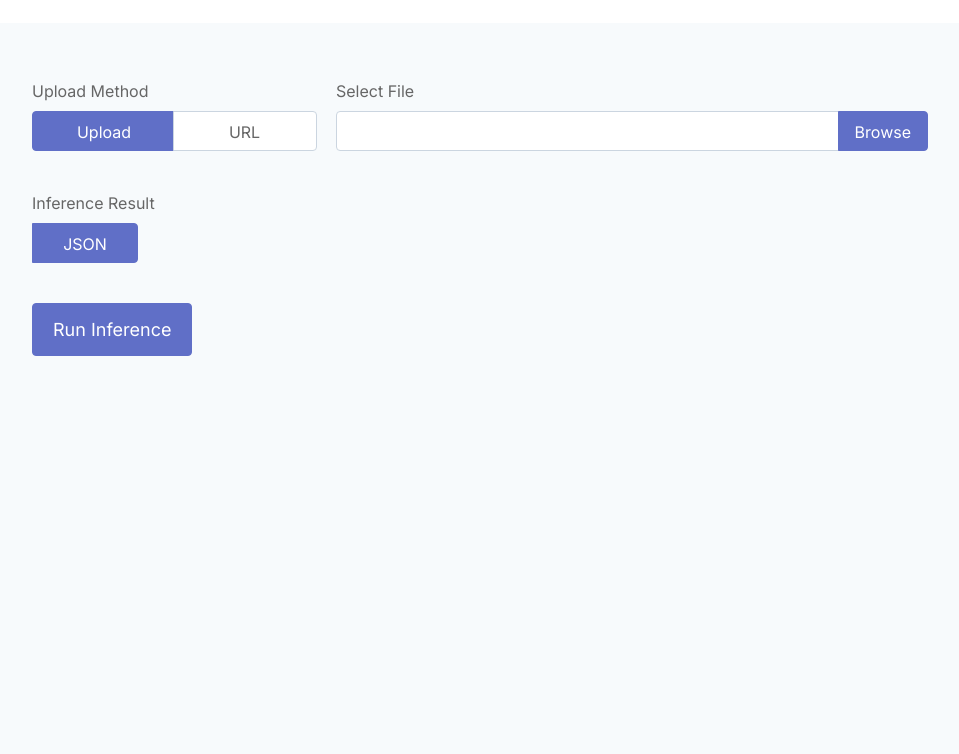
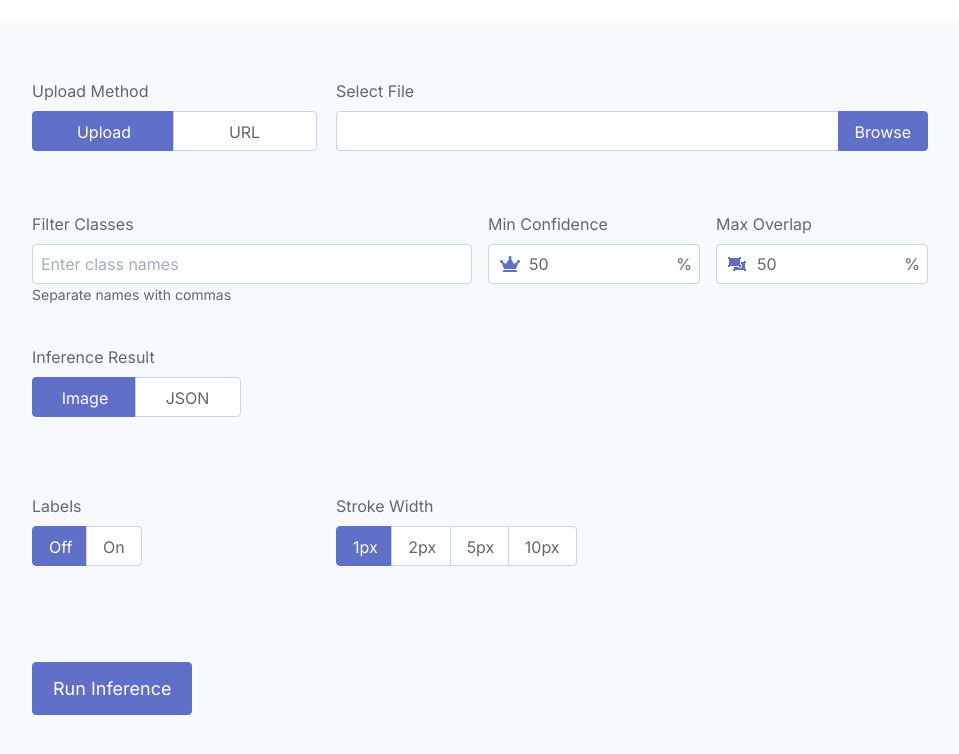
Before and after one commit to DanieleWEG/EIA_demo, a plain HTML site: page index.html in a window 1280 px wide. Shown: the part 126-880 px from the top of the page, without its empty margins (8-967 px from the left). Before the commit the page ends 800 px from the top, so only its background shows below. Drawn offline with nearby package versions, Linux system fonts and the light colour scheme; a small style sheet from the web is missing.

Commit message:
Update index.html

```diff
--- a/index.html
+++ b/index.html
@@ -1,6 +1,8 @@
 <head>
   <meta charset="UTF-8">
   <meta name="viewport" content="width=device-width, initial-scale=1.0">
+  <link href="https://fonts.googleapis.com/css2?family=Inter:wght@400;600&display=swap" rel="stylesheet">
+  <link rel="stylesheet" href="https://pro.fontawesome.com/releases/v5.10.0/css/all.css" integrity="sha384-AYmEC3Yw5cVb3ZcuHtOA93w35dYTsvhLPVnYs9eStHfGJvOvKxVfELGroGkvsg+p" crossorigin="anonymous"/>
   <title>Roboflow Inference Demo</title>
   <!-- External Libraries -->
   <link href="https://cdnjs.cloudflare.com/ajax/libs/tailwindcss/1.9.6/tailwind.min.css" rel="stylesheet" integrity="sha512-/..." crossorigin="anonymous" />
@@ -62,13 +64,53 @@
 						<input type="text" id="url" placeholder="https://path.to/your.jpg" class="input"/><br>
 					</div>
 				</div>
+
+				<div class="col-12-m6">
+					<label class="input__label" for="classes">Filter Classes</label>
+					<input type="text" id="classes" placeholder="Enter class names" class="input"/><br>
+					<span class="text--small">Separate names with commas</span>
+				</div>
+
+				<div class="col-6-m3 relative">
+					<label class="input__label" for="confidence">Min Confidence</label>
+					<div>
+						<i class="fas fa-crown"></i>
+						<span class="icon">%</span>
+						<input type="number" id="confidence" value="50" max="100" accuracy="2" min="0" class="input input__icon"/></div>
+					</div>
+				<div class="col-6-m3 relative">
+					<label class="input__label" for="overlap">Max Overlap</label>
+					<div>
+						<i class="fas fa-object-ungroup"></i>
+						<span class="icon">%</span>
+						<input type="number" id="overlap" value="50" max="100" accuracy="2" min="0" class="input input__icon"/></div>
+				</div>
 				<div class="col-6-m3" id="format">
 					<label class="input__label">Inference Result</label>
 					<div>
-						<button id="jsonButton" data-value="json" class="bttn right fill active">JSON</button>
+						<button id="imageButton" data-value="image" class="bttn left fill active">Image</button>
+						<button id="jsonButton" data-value="json" class="bttn right fill">JSON</button>
 					</div>
 				</div>
-							<div class="col-12">
+				<div class="col-12 content__grid" id="imageOptions">
+					<div class="col-12-s6-m4" id="labels">
+						<label class="input__label">Labels</label>
+						<div>
+							<button class="bttn left active">Off</button>
+							<button data-value="on" class="bttn right">On</button>
+						</div>
+					</div>
+					<div class="col-12-s6-m4" id="stroke">
+						<label class="input__label">Stroke Width</label>
+						<div>
+							<button data-value="1" class="bttn left active">1px</button>
+							<button data-value="2" class="bttn">2px</button>
+							<button data-value="5" class="bttn">5px</button>
+							<button data-value="10" class="bttn right">10px</button>
+						</div>
+					</div>
+				</div>
+				<div class="col-12">
 					<button type="submit" value="Run Inference" class="bttn__primary">Run Inference</button>
 				</div>
 			</div>
```
